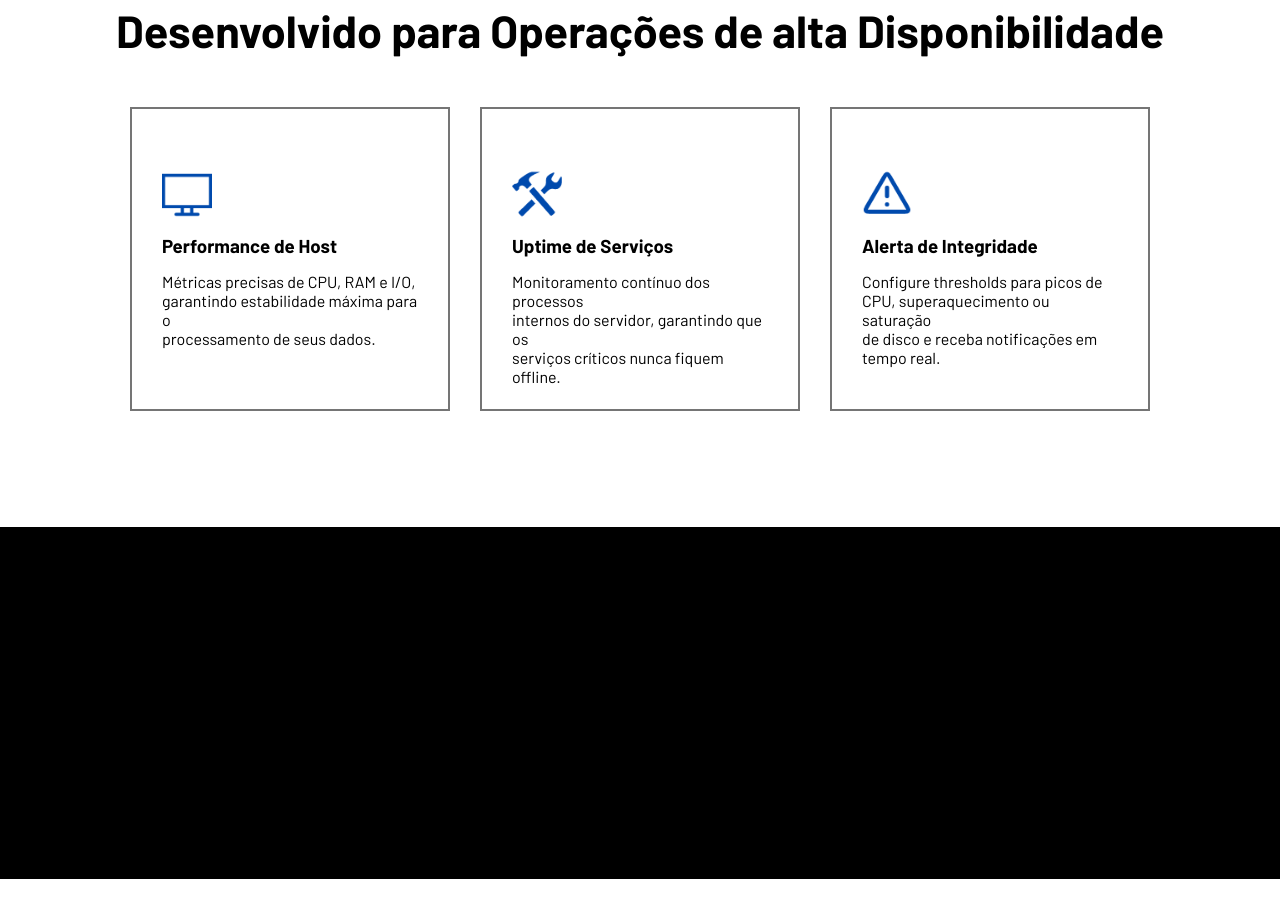
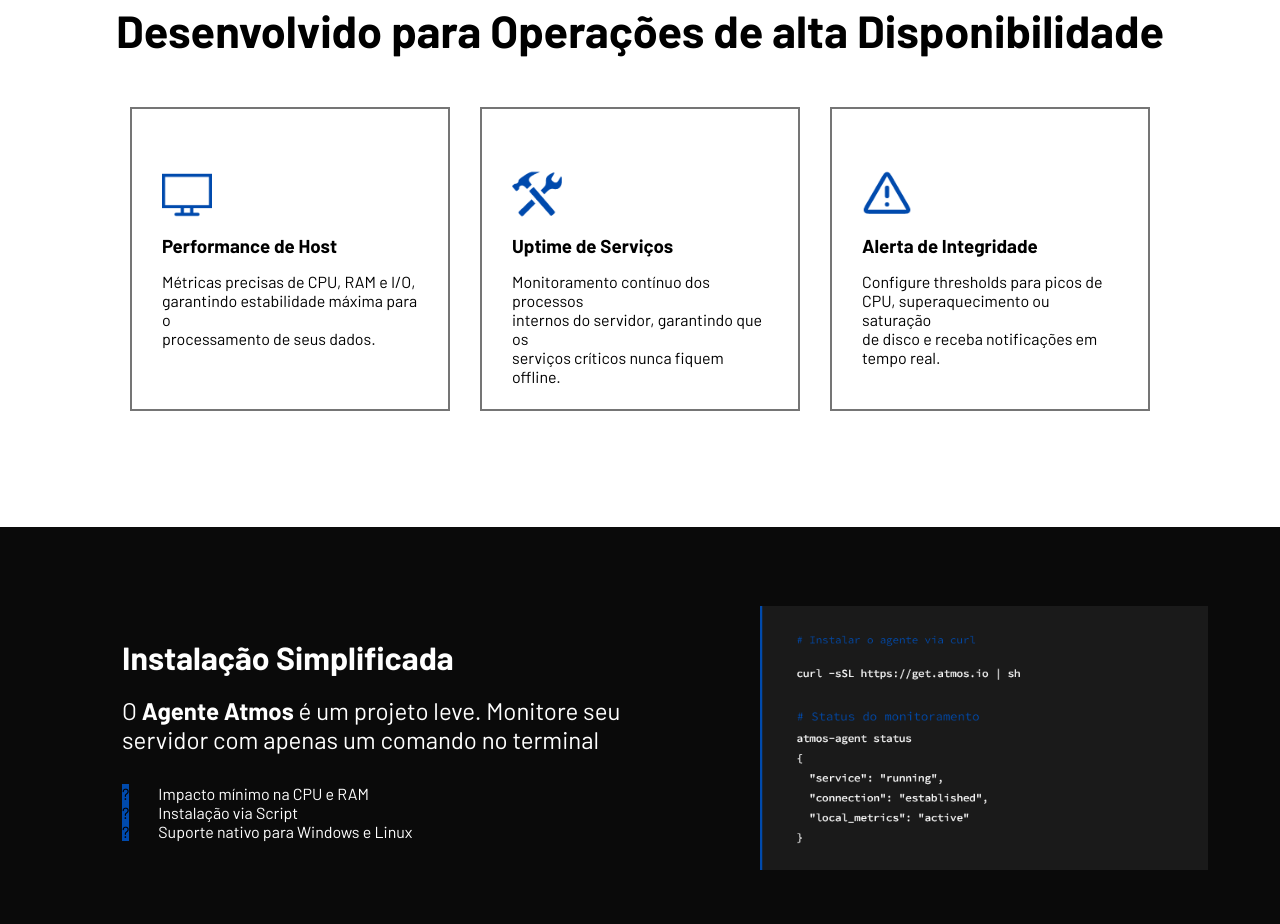
Before and after one commit to GuilhermeSoutoS/Atmos, a website: page public/index.html in a window 1280 px wide. Shown: the part 883-1807 px from the top of the page. Before the commit the page ends 1762 px from the top, so only its background shows below. Drawn offline with Linux system fonts and the light colour scheme.

Commit message:
css instalacao via terminal pagina index

```diff
--- a/public/assets/css/index.css
+++ b/public/assets/css/index.css
@@ -428,9 +428,38 @@
   padding-bottom: 15px;
 }
 
+.container-instalacao{
+  background-color: var(--color-dark);
+  width: auto;
+  height: 53vh;
+  display: flex;
+  flex-direction: row;
+  color: var(--color-white);
+  justify-content: center;
+  align-items: center;
+  gap: 7vw;
+}
 
-.container-instalacao{
-  background-color: var(--color-black);
-  width: auto;
-  height: 44vh;
+.info-instalacao{
+  padding: 80px 50px;
 }
+
+.espacamento{
+  padding-left: 2vw;
+  padding-bottom: 2vh;
+}
+
+.info-instalacao h2{
+  font-weight:inherit;
+  padding-top: 20px;
+  padding-bottom: 30px;
+}
+
+.container-instalacao img{
+  width: 35vw;
+}
+
+.fundo-azul{
+  background-color: var(--color-blue);
+  color: var(--color-black);
+}
--- a/public/index.html
+++ b/public/index.html
@@ -161,8 +161,8 @@
           <img src="../public/assets/images/alert.png" alt="Alerta">
           <h3>Alerta de Integridade</h3>
           <p>Configure thresholds para picos de <br>
-           CPU, superaquecimento ou saturação  <br>
-           de disco e receba notificações em  <br>
+            CPU, superaquecimento ou saturação <br>
+            de disco e receba notificações em <br>
             tempo real.</p>
         </div>
 
@@ -170,8 +170,17 @@
     </div>
 
     <div class="container-instalacao">
-      <div>
-        FODASE
+      <div class="info-instalacao">
+        <h1>Instalação Simplificada</h1>
+        <h2>O <span style="font-weight: bold;">Agente Atmos</span> é um projeto leve. Monitore seu<br>
+          servidor com apenas um comando no terminal</h2>
+        <span class="fundo-azul">?</span> <span class="espacamento">Impacto mínimo na CPU e RAM<br></span>
+        <span class="fundo-azul">?</span> <span class="espacamento">Instalação via Script<br></span>
+        <span class="fundo-azul">?</span> <span class="espacamento">Suporte nativo para Windows e Linux<br></span>
+      </div>
+
+      <div class="imagem-instalacao">
+        <img src="../public/assets/images/tutorial.png" alt="Tutorial Instalação">
       </div>
     </div>
 
```
Also changed, not shown: public/assets/images/tutorial.png (added). Lines whose indentation alone changed are shown as unchanged.
